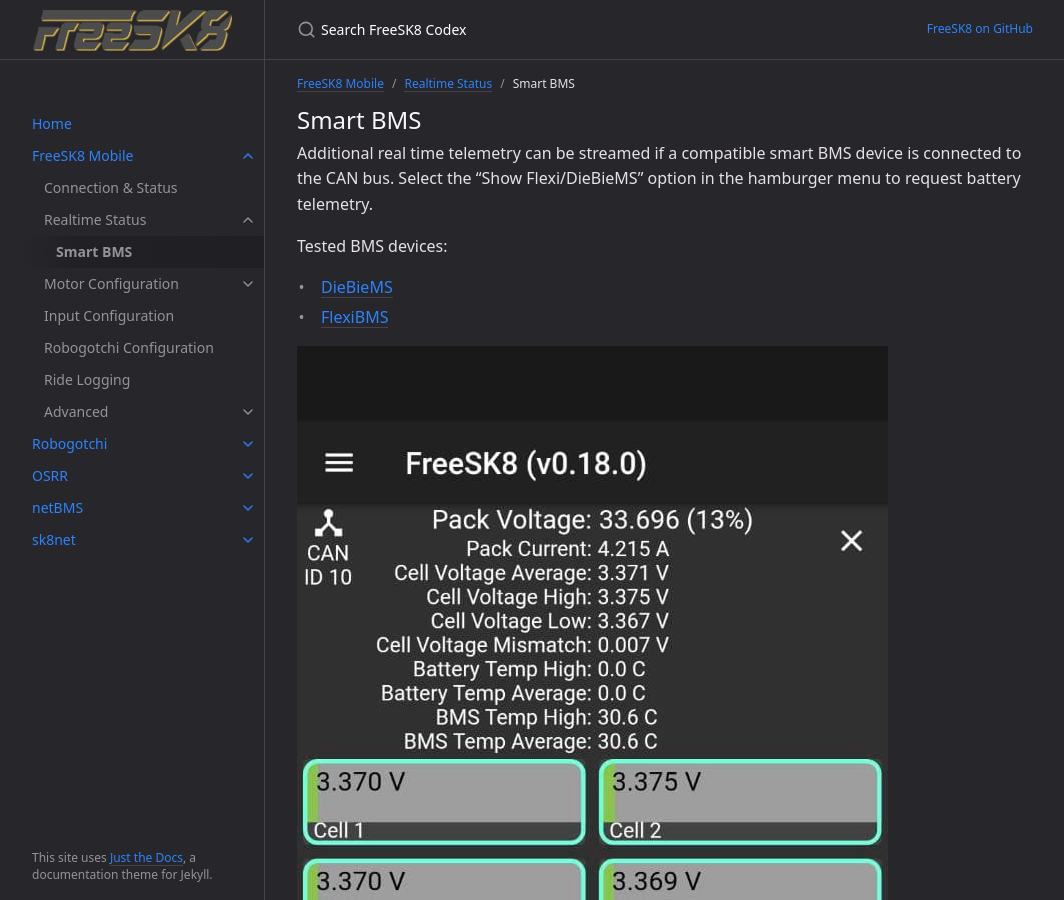
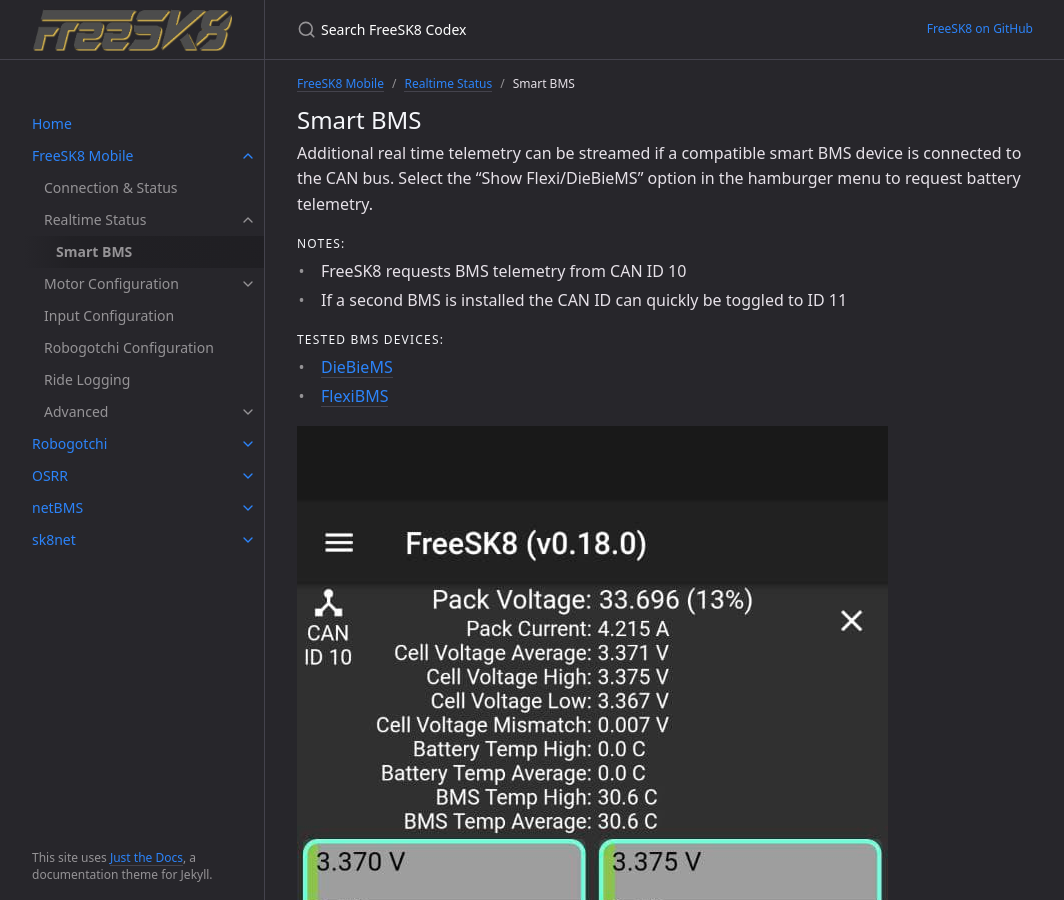
Before and after one commit to FreeSK8/codex, a Jekyll site: the page built from docs/freesk8-mobile/real-time-data/smart-bms.md, in a window 1280 px wide and 900 px high. Shown: the whole window, without its empty margins (107-1171 px from the left). Built offline with Jekyll 4.4.1, drawn with Linux system fonts in a browser that asks for light colours.

Commit message:
Describe BMS CAN ID requirement

```diff
--- a/docs/freesk8-mobile/real-time-data/smart-bms.md
+++ b/docs/freesk8-mobile/real-time-data/smart-bms.md
@@ -10,7 +10,11 @@ grand_parent: FreeSK8 Mobile
 
 Additional real time telemetry can be streamed if a compatible smart BMS device is connected to the CAN bus. Select the "Show Flexi/DieBieMS" option in the hamburger menu to request battery telemetry.
 
-Tested BMS devices:
+#### Notes:
+* FreeSK8 requests BMS telemetry from CAN ID 10
+* If a second BMS is installed the CAN ID can quickly be toggled to ID 11
+
+#### Tested BMS devices:
 
 * [DieBieMS](https://github.com/DieBieEngineering)
 * [FlexiBMS](https://github.com/SimosMCmuffin)
```
